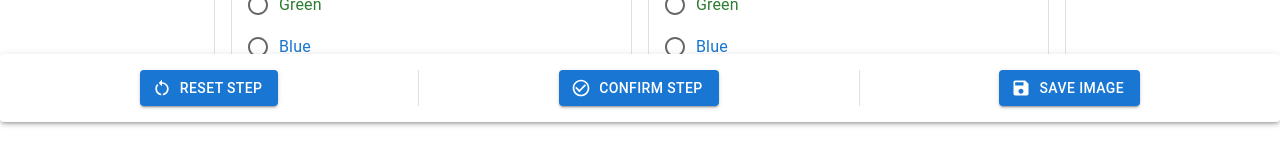
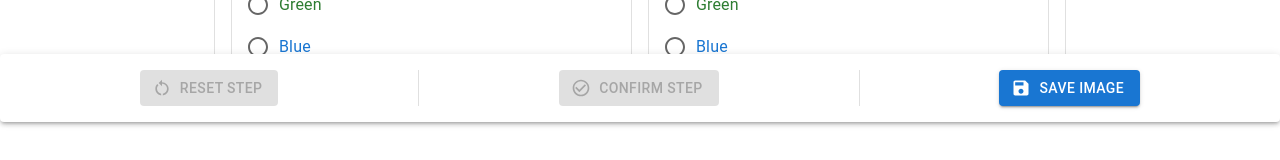
Before and after one commit to connordelacruz/react-p5-channel-shift, a React (Create React App) app: page / in a window 1280 px wide. Shown: the part 678-838 px from the top of the page. Built offline with nearby package versions, Linux system fonts and the light colour scheme.

Commit message:
reset/confirm buttons are now disabled if no changes were made during step

```diff
--- a/src/App.js
+++ b/src/App.js
@@ -68,12 +68,16 @@ function App() {
     setSelectedShiftChannel(event.target.value)
   }
   // x/y shift states
+  // JS struggles with copying multi-dimensional arrays, so using a function to give us the default for channelShiftValues
+  const getChannelShiftValuesDefault = () => {
+    const channelShiftValuesDefault = []
+    channelShiftValuesDefault[R_OFFSET] = [0, 0]
+    channelShiftValuesDefault[G_OFFSET] = [0, 0]
+    channelShiftValuesDefault[B_OFFSET] = [0, 0]
+    return channelShiftValuesDefault
+  }
   // Can't define array literals with indexes, so initializing default as a constant
-  const CHANNEL_SHIFT_VALUES_DEFAULT = []
-  CHANNEL_SHIFT_VALUES_DEFAULT[R_OFFSET] = [0, 0]
-  CHANNEL_SHIFT_VALUES_DEFAULT[G_OFFSET] = [0, 0]
-  CHANNEL_SHIFT_VALUES_DEFAULT[B_OFFSET] = [0, 0]
-  const [channelShiftValues, setChannelShiftValues] = React.useState([...CHANNEL_SHIFT_VALUES_DEFAULT])
+  const [channelShiftValues, setChannelShiftValues] = React.useState(getChannelShiftValuesDefault())
   // Helper function for updating shift values
   const setChannelShiftValue = (coordinateIndex, newValue) => {
     const newChannelShiftValues = [...channelShiftValues]
@@ -92,11 +96,7 @@ function App() {
   const resetShiftAndSwap = () => {
     setSourceChannel(R_OFFSET)
     setTargetChannel(R_OFFSET)
-    const newChannelShiftValues = []
-    newChannelShiftValues[R_OFFSET] = [0, 0]
-    newChannelShiftValues[G_OFFSET] = [0, 0]
-    newChannelShiftValues[B_OFFSET] = [0, 0]
-    setChannelShiftValues(newChannelShiftValues)
+    setChannelShiftValues(getChannelShiftValuesDefault())
   }
 
   // Set to true when save button is clicked, sketch will save image and set back to false when complete
@@ -118,7 +118,13 @@ function App() {
     setShouldConfirmResult(false)
   }
 
-  // TODO: disable reset/confirm if shifts are all 0 and source and target match
+  // Returns true if any changes were made during this step. Used to enable/disable reset and confirm buttons
+  const imageModifiedDuringStep = () => {
+    let sourceAndTargetChannelsDiffer = sourceChannel !== targetChannel
+    let channelShiftValuesDefault = getChannelShiftValuesDefault()
+    let channelsHaveBeenShifted = JSON.stringify(channelShiftValuesDefault) !== JSON.stringify(channelShiftValues)
+    return sourceAndTargetChannelsDiffer || channelsHaveBeenShifted
+  }
 
 
   // TODO: show shift values for unselected channels
@@ -287,6 +293,7 @@ function App() {
           <Tooltip title="Reset all shift and swap values" placement="top">
             <Button
               onClick={ resetShiftAndSwap }
+              disabled={ !imageModifiedDuringStep() }
               startIcon={ <RestartAlt/> }
               variant="contained"
             >
@@ -296,6 +303,7 @@ function App() {
           <Tooltip title="Use current result as base image" placement="top">
             <Button
               onClick={ confirmButtonOnClick }
+              disabled={ !imageModifiedDuringStep() }
               startIcon={ <CheckCircleOutline/> }
               variant="contained"
             >
```
